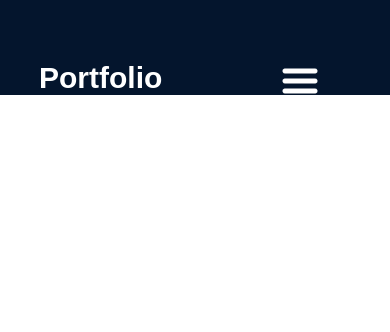
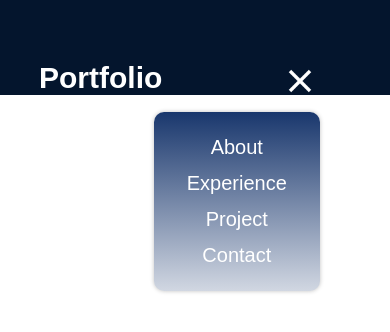
Before and after one commit to LeonardoDLima-dev/portfolio-project, a React (Vite) app: page / in a window 390 px wide. Both pictures are taken after a click on the picture 299 px from the left and 81 px from the top of the page. Shown: the top 332 px of the page. Built offline with nearby package versions, Linux system fonts and the light colour scheme.

Commit message:
atualizacao 2

```diff
--- a/src/componets/Navbar/Navbar.jsx
+++ b/src/componets/Navbar/Navbar.jsx
@@ -5,6 +5,8 @@ import { getImageUrl } from "../../utils";
 
 
 export const Navbar = () => {
+    const [menuOpen, setMenuOpen] = useState(false)
+
     return (
         <nav className={styles.Navbar}>
             <a className={styles.title} href="/">
@@ -13,9 +15,14 @@ export const Navbar = () => {
             <div className={styles.menu}>
                 <img
                 className={styles.menuBtn}
-                src={getImageUrl("nav/menuIcon.png")}
+                src={menuOpen
+                    ? getImageUrl("nav/closeIcon.png")
+                    : getImageUrl("nav/menuIcon.png")
+                }
+                alt="menu-button"
+                onClick={() => setMenuOpen(!menuOpen)}
                 />
-                <ul className={styles.menuItems}>
+                <ul className={`${styles.menuItems} ${menuOpen && styles.menuOpen}`}>
                     <li>
                         <a href="#about">About</a>
                     </li>
--- a/src/componets/Navbar/Navbar.module.css
+++ b/src/componets/Navbar/Navbar.module.css
@@ -57,11 +57,24 @@
 
 }
 
+
 .menuItems {
     display: none;
     flex-direction: column;
     align-items: center;
     gap: 13px;
+    border-radius: 10px;
+    background: rgb(25, 55, 109);
+    background: linear-gradient(0deg,
+    rgba(25, 55, 109, 0.2) 0%,
+    rgba(25, 55, 109, 1) 100%
+    );
+    padding: 24px  33px;
+    box-shadow: 0 0 4px 0 rgba(0, 0, 0, 0.25);
 }
+ .menuOpen {
+    display: flex;
+    z-index: 1;
+ }
 
 }
```
